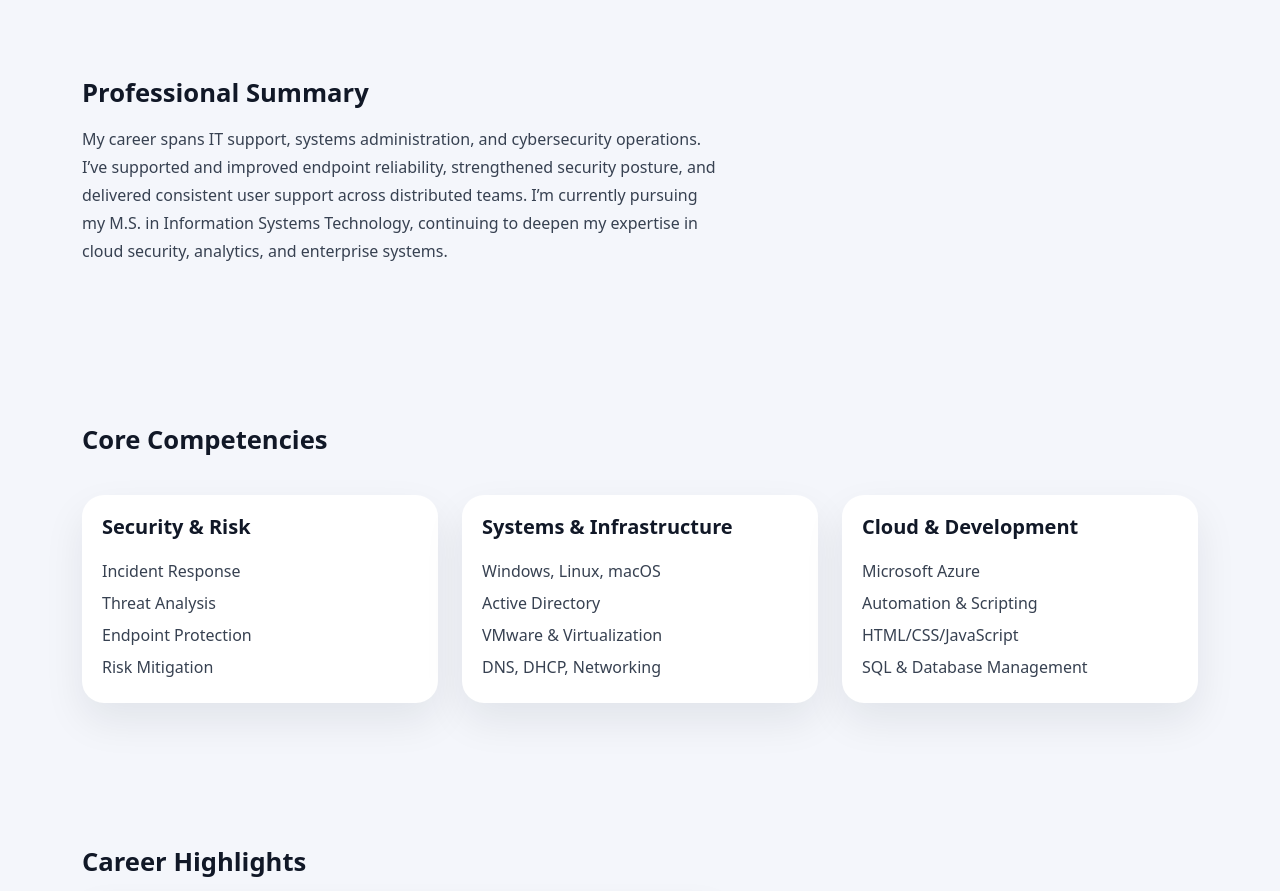
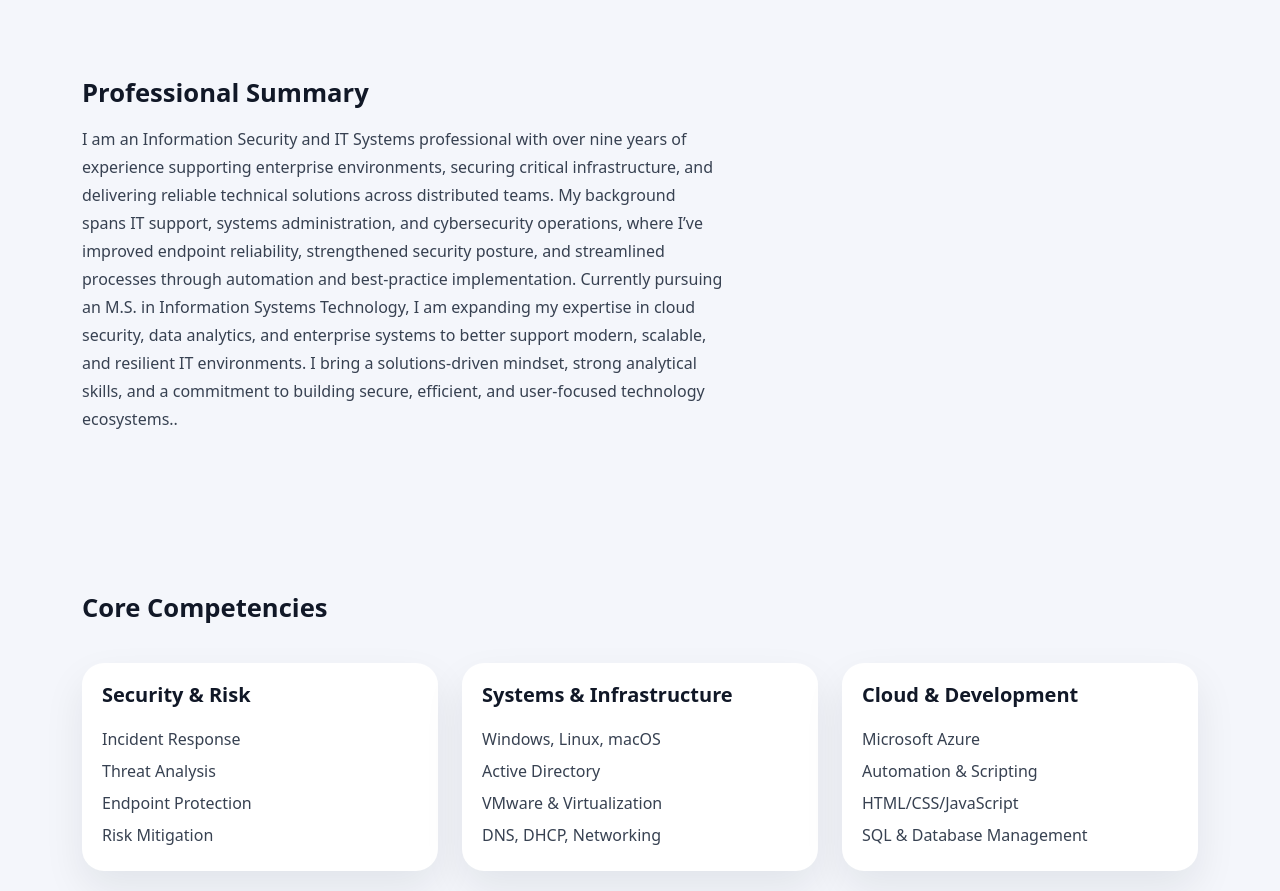
Before and after one commit to EnochSakaEugene/GitHub-portfolio, a plain HTML site: page about.html in a window 1280 px wide. Shown: the part 800-1691 px from the top of the page. Drawn offline with nearby package versions, Linux system fonts and the light colour scheme.

Commit message:
update on about page

```diff
--- a/about.html
+++ b/about.html
@@ -83,10 +83,14 @@
     <div class="container">
       <h2 class="section-title">Professional Summary</h2>
       <p class="section-text">
-        My career spans IT support, systems administration, and cybersecurity operations. I’ve supported and improved
-        endpoint reliability, strengthened security posture, and delivered consistent user support across distributed teams.
-        I’m currently pursuing my M.S. in Information Systems Technology, continuing to deepen my expertise in cloud security,
-        analytics, and enterprise systems.
+        I am an Information Security and IT Systems professional with over nine years of experience supporting enterprise environments,
+        securing critical infrastructure, and delivering reliable technical solutions across distributed teams. My background spans IT support,
+        systems administration, and cybersecurity operations, where I’ve improved endpoint reliability, strengthened security posture,
+        and streamlined processes through automation and best‑practice implementation.
+        Currently pursuing an M.S. in Information Systems Technology,
+         I am expanding my expertise in cloud security, data analytics,
+         and enterprise systems to better support modern, scalable, and resilient IT environments. I bring a solutions‑driven mindset,
+         strong analytical skills, and a commitment to building secure, efficient, and user‑focused technology ecosystems..
       </p>
     </div>
   </section>
```
